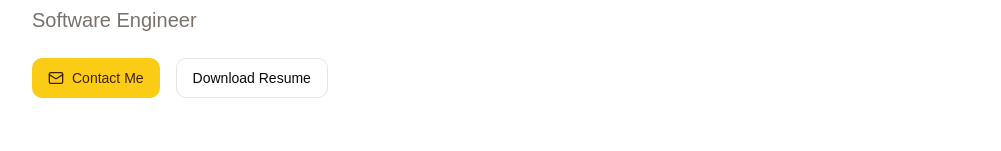
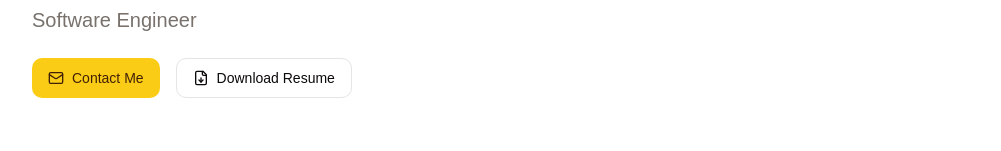
Before and after one commit to hayata-suenaga/portfolio, a Next.js app: page / in a window 1280 px wide. Shown: the part 138-289 px from the top of the page, without its empty margins (272-1273 px from the left). Built offline with nearby package versions, Linux system fonts and the light colour scheme.

Commit message:
chore: add an icon

```diff
--- a/src/app/page.tsx
+++ b/src/app/page.tsx
@@ -1,7 +1,7 @@
 "use client";
 
 import { Button } from "@/components/ui/button";
-import { Sun, Moon, Mail } from "lucide-react";
+import { Sun, Moon, Mail, FileDown } from "lucide-react";
 import { useTheme } from "next-themes";
 
 export default function PortfolioPage() {
@@ -36,6 +36,7 @@ export default function PortfolioPage() {
             </Button>
             <Button variant="outline" className="gap-2" asChild>
               <a href="/resume.pdf" download>
+                <FileDown className="h-4 w-4" />
                 Download Resume
               </a>
             </Button>
```
